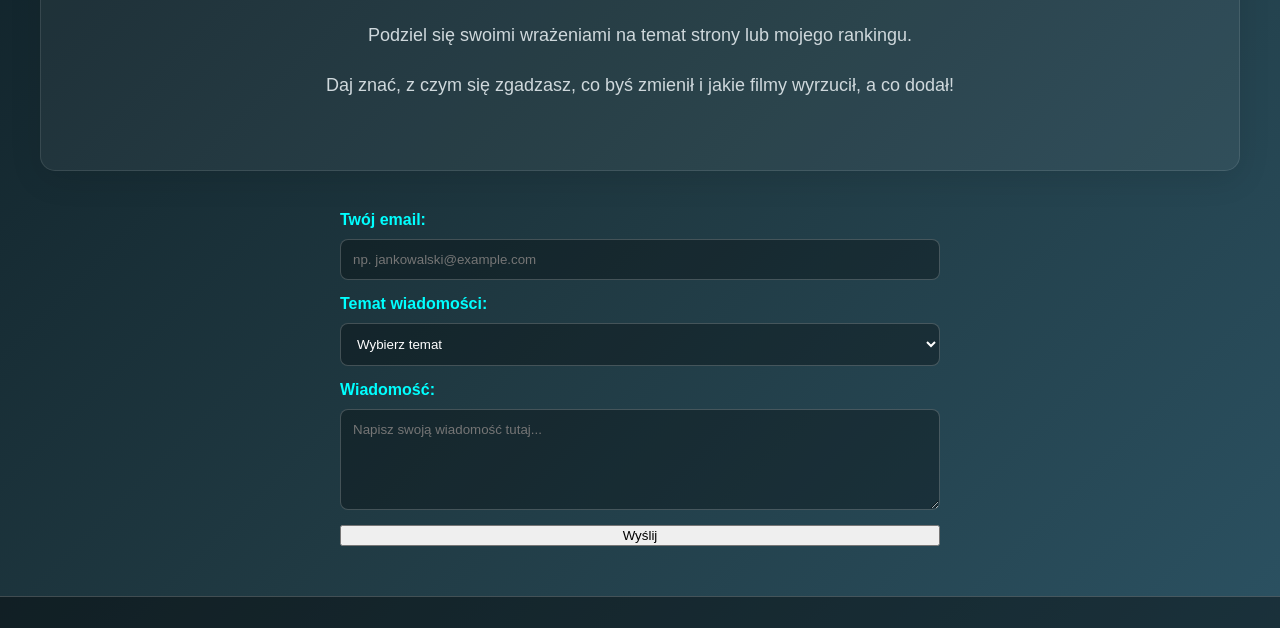
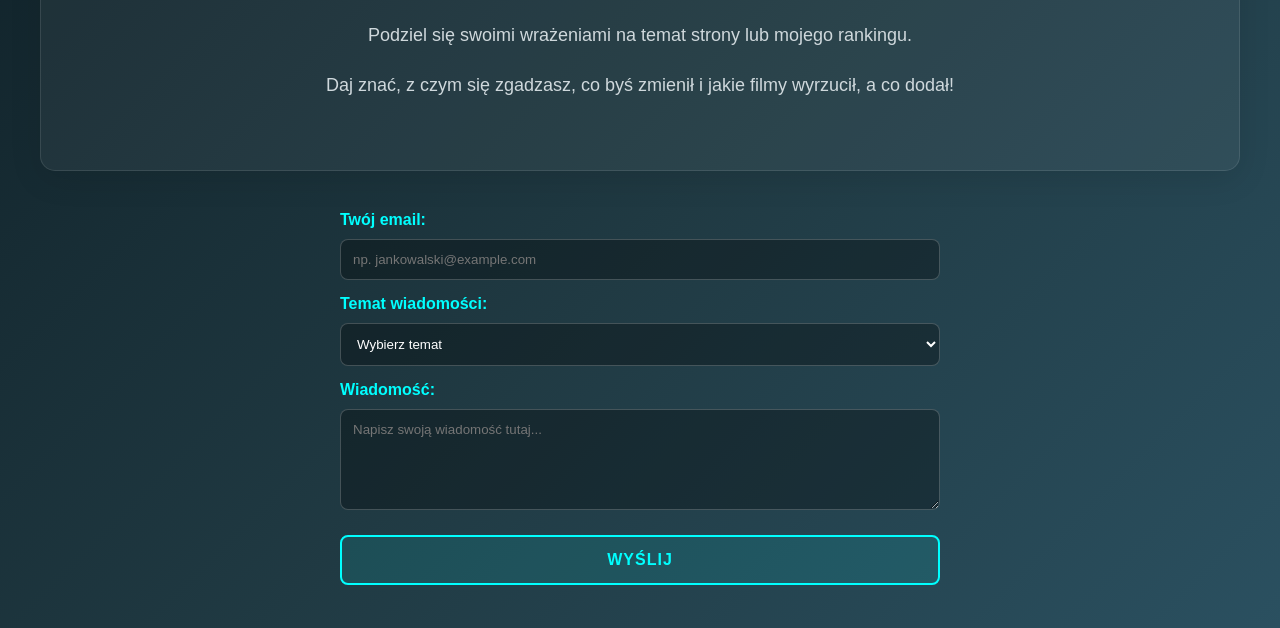
Before and after one commit to Marrcin2006/WDai, a plain HTML site: page kontakt.html in a window 1280 px wide. Shown: the part 261-889 px from the top of the page. Drawn offline with Linux system fonts and the light colour scheme.

Commit message:
Refactor button styles in glass-form

```diff
--- a/style.css
+++ b/style.css
@@ -248,19 +248,24 @@ footer  img:hover {
     border-color: #00ffff;
     background: rgba(0, 0, 0, 0.5);
 }
-.submit-btn {
-    background: linear-gradient(90deg, #008b8b, #00ffff);
+.glass-form button {
+    background: rgba(0, 255, 255, 0.1);
+    border: 2px solid #00ffff;
+    color: #00ffff;
+    padding: 14px 30px;
+    font-size: 16px;
+    font-weight: bold;
+    text-transform: uppercase;
+    letter-spacing: 1px;
+    border-radius: 8px; /* prostokąt z delikatnie zaokrąglonymi rogami */
+    cursor: pointer;
+    transition: 0.3s ease;
+    margin-top: 10px;
+}
+
+.glass-form button:hover {
+    background: #00ffff;
     color: #0f2027;
-    border: none;
-    padding: 15px;
-    border-radius: 8px;
-    font-weight: bold;
-    font-size: 16px;
-    cursor: pointer;
-    margin-top: 10px;
-    transition: 0.3s ease;
-}
-.submit-btn:hover {
-    box-shadow: 0 0 15px rgba(0, 255, 255, 0.5);
+    box-shadow: 0 0 20px rgba(0, 255, 255, 0.6);
     transform: translateY(-2px);
 }
```
